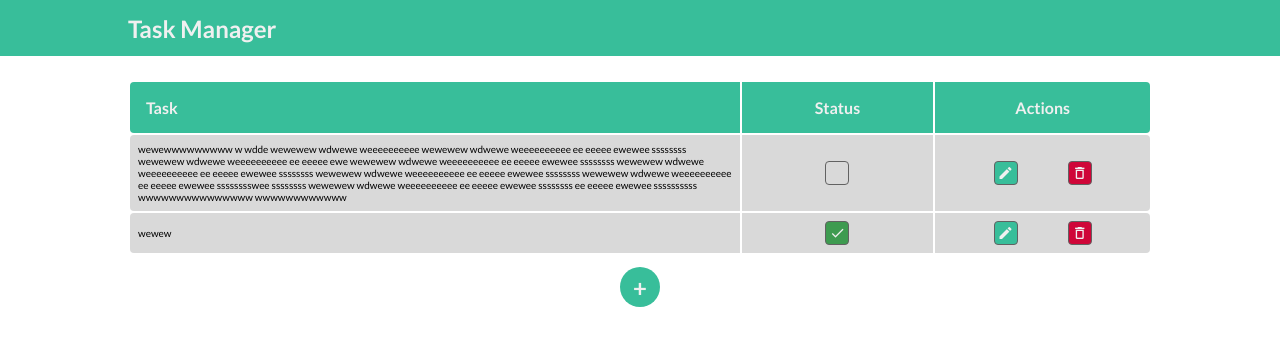
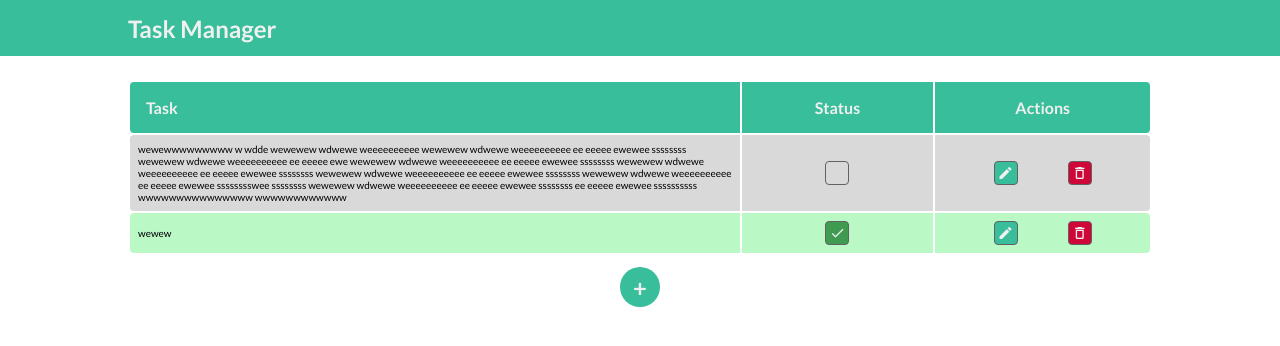
Before and after one commit to GabrielNonnemacher/task-manager, an Angular app: page /tasks/list in a window 1280 px wide. Shown: the top 346 px of the page. Built offline with nearby package versions, Linux system fonts and the light colour scheme.

Commit message:
Task #10 - criado arquivos para cadastro e ajustes no layout

```diff
--- a/src/app/app.module.ts
+++ b/src/app/app.module.ts
@@ -12,6 +12,7 @@ import { EditButtonComponent } from './components/edit-button/edit-button.compon
 import { HeaderComponent } from './components/header/header.component';
 import { ListTasksComponent } from './components/list-tasks/list-tasks.component';
 import { TasksModule } from './modules/tasks/tasks.module';
+import { RegisterComponent } from './component/register/register.component';
 
 @NgModule({
   declarations: [
@@ -21,7 +22,8 @@ import { TasksModule } from './modules/tasks/tasks.module';
     AddButtonComponent,
     DeleteButtonComponent,
     EditButtonComponent,
-    CheckboxComponent
+    CheckboxComponent,
+    RegisterComponent
   ],
   imports: [
     BrowserModule,
--- /dev/null
+++ b/src/app/component/register/register.component.html
@@ -0,0 +1 @@
+<p>register works!</p>
--- a/src/app/components/add-button/add-button.component.html
+++ b/src/app/components/add-button/add-button.component.html
@@ -1,3 +1,4 @@
-<button class="container">
+<button class="container"
+        [routerLink]="['/tasks/register']">
     +
 </button>
--- a/src/app/components/checkbox/checkbox.component.scss
+++ b/src/app/components/checkbox/checkbox.component.scss
@@ -14,7 +14,7 @@
 }
 
 .check {
-    background-color: var(--green);
+    background-color: var(--green-001);
     display: flex;
     align-items: center;
     justify-content: center;
--- a/src/app/components/list-tasks/list-tasks.component.html
+++ b/src/app/components/list-tasks/list-tasks.component.html
@@ -5,18 +5,18 @@
         <th>Actions </th>
     </tr>
     <tr *ngFor="let task of tasks">
-        <td>
+        <td [ngClass]="{sucess: task.status}">
             {{task.name}}
         </td>
 
-        <td>
+        <td [ngClass]="{sucess: task.status}">
             <checkbox [checked]="task.status"
                       [id]="task.id"
                       (click)="onChangeStatus($event)">
             </checkbox>
         </td>
 
-        <td>
+        <td [ngClass]="{sucess: task.status}">
             <div class="container-actions">
                 <edit-button></edit-button>
                 <delete-button></delete-button>
--- a/src/app/components/list-tasks/list-tasks.component.scss
+++ b/src/app/components/list-tasks/list-tasks.component.scss
@@ -73,3 +73,7 @@ td {
     align-items: center;
     justify-content: space-evenly;
 }
+
+.sucess {
+    background-color:  var(--green-002) !important;
+}
--- a/src/app/modules/tasks/tasks-routing.module.ts
+++ b/src/app/modules/tasks/tasks-routing.module.ts
@@ -1,4 +1,5 @@
 import { Routes } from "@angular/router";
+import { RegisterComponent } from "src/app/component/register/register.component";
 import { ListTasksComponent } from "src/app/components/list-tasks/list-tasks.component";
 
 export const TaskRoutes: Routes = [
@@ -9,5 +10,9 @@ export const TaskRoutes: Routes = [
     {
         path: 'tasks/list',
         component: ListTasksComponent
+    },
+    {
+        path: 'tasks/register',
+        component: RegisterComponent
     }
 ];
--- a/src/styles.scss
+++ b/src/styles.scss
@@ -6,7 +6,8 @@
     --yellow: #fecd23;
     --red-001: #cf0638;
     --red-002: #eb2d2d;
-    --green: #3e9b50;
+    --green-001: #3e9b50;
+    --green-002: #85f29b90;
     --orange: #fa6632;
     --blue: #1e6495;
     --tema-001: #38be9a;
```
Also changed, not shown: src/app/component/register/register.component.ts (added, +10 -0 lines), src/app/component/register/register.component.scss (added).
